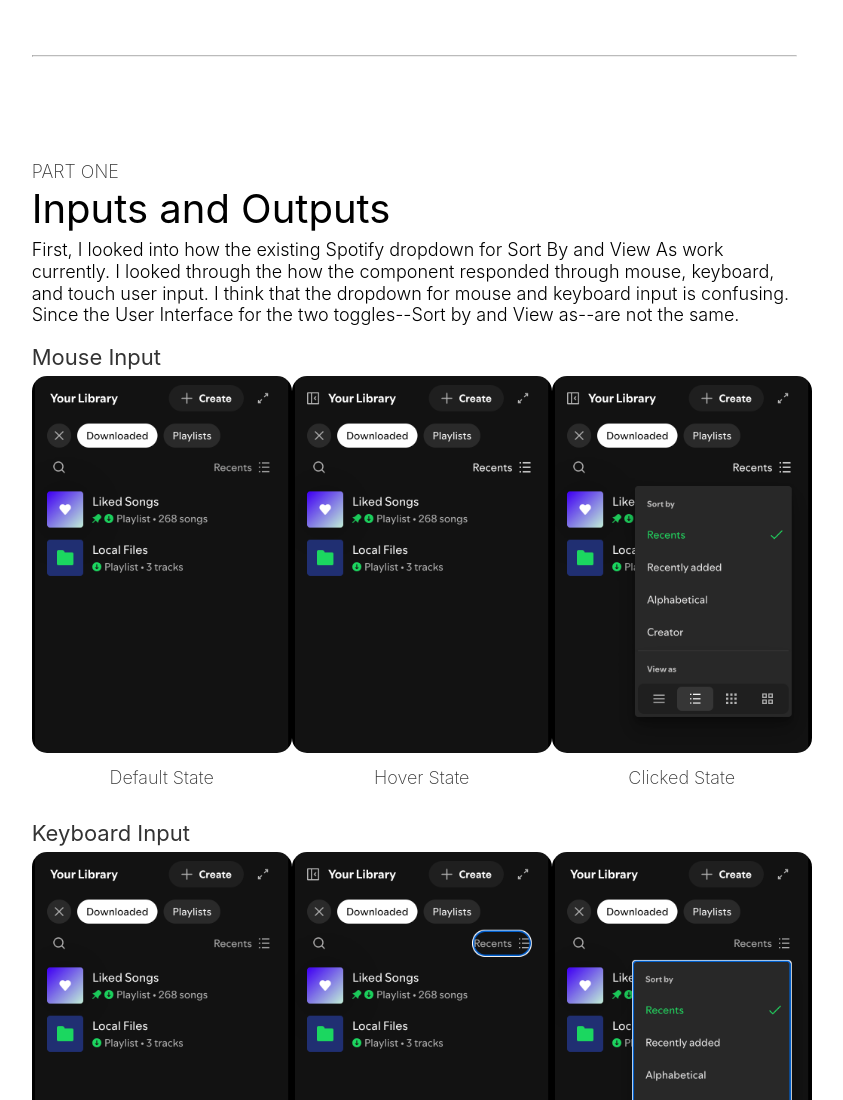
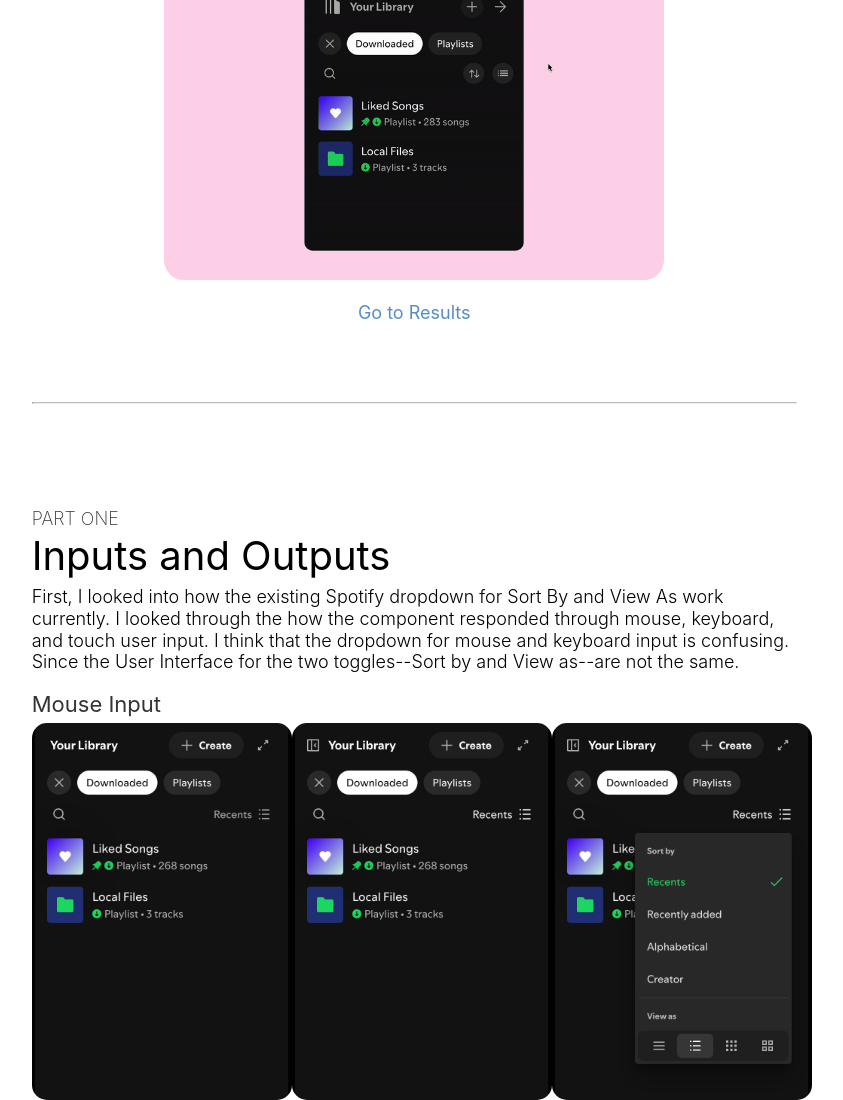
Before and after one commit to apoorvatalwalkar/portfolio, a plain HTML site: page featured-works/spotify-buttons/index.html in a window 1280 px wide. Shown: the part 917-2017 px from the top of the page, without its empty margins (278-1121 px from the left). Drawn offline with Linux system fonts and the light colour scheme; a web font is replaced by a local one.

Commit message:
spotify buttons fix

```diff
--- a/featured-works/spotify-buttons/index.html
+++ b/featured-works/spotify-buttons/index.html
@@ -52,7 +52,8 @@
                             <b>Sort By</b> and <b>View As</b> combined dropdown because I think that the current UI is confusing.
                         <div style="display: flex; flex-direction: column; justify-content: center; align-items: center;">
                             <h4 style="text-align: center; margin-bottom:15px;">Final Design</h4>
-                            <img src="assets/final.gif" width="50px" style="border-radius: 20px;">
+                            <img src="assets/final.gif" width="500px" style="border-radius: 20px;">
+                            <h5 style="text-align: center; margin-top:20px;"><a href="#results" style="font-weight:400">Go to Results</a></h5>
                         </div>
 
 
```
